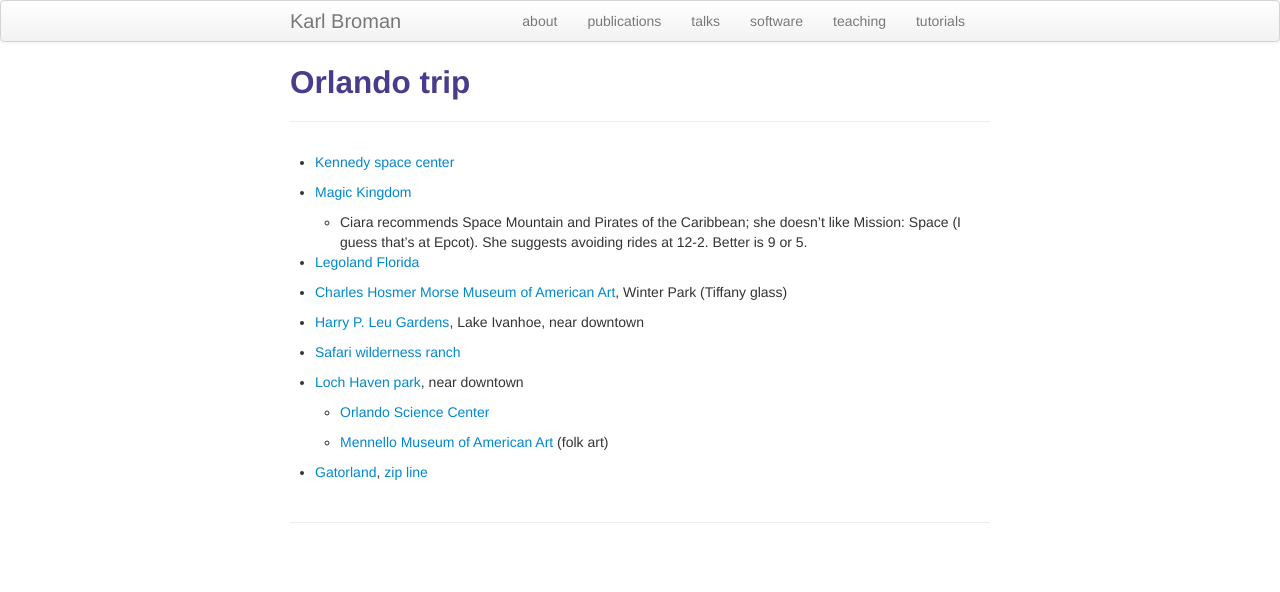
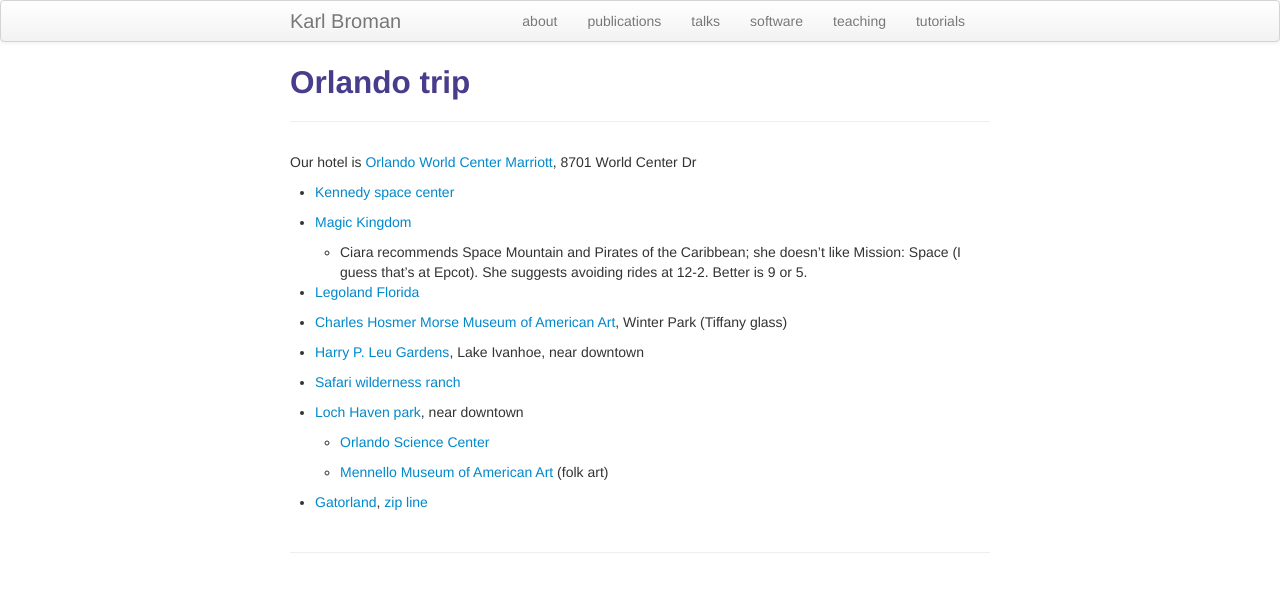
Before and after one commit to kbroman/kbroman.github.io, a Jekyll site: the page built from pages/florida.md, in a window 1280 px wide. Shown: the top 592 px of the page. Built offline with Jekyll 4.4.1, drawn with Linux system fonts in a browser that asks for light colours.

Commit message:
pages/florida: add hotel

```diff
--- a/pages/florida.md
+++ b/pages/florida.md
@@ -2,6 +2,8 @@
 layout: page
 title: Orlando trip
 ---
+
+Our hotel is [Orlando World Center Marriott](http://www.marriott.com/hotels/travel/mcowc-orlando-world-center-marriott), 8701 World Center Dr
 
 - [Kennedy space center](https://www.kennedyspacecenter.com/tickets/ticket-info.aspx)
 
```
